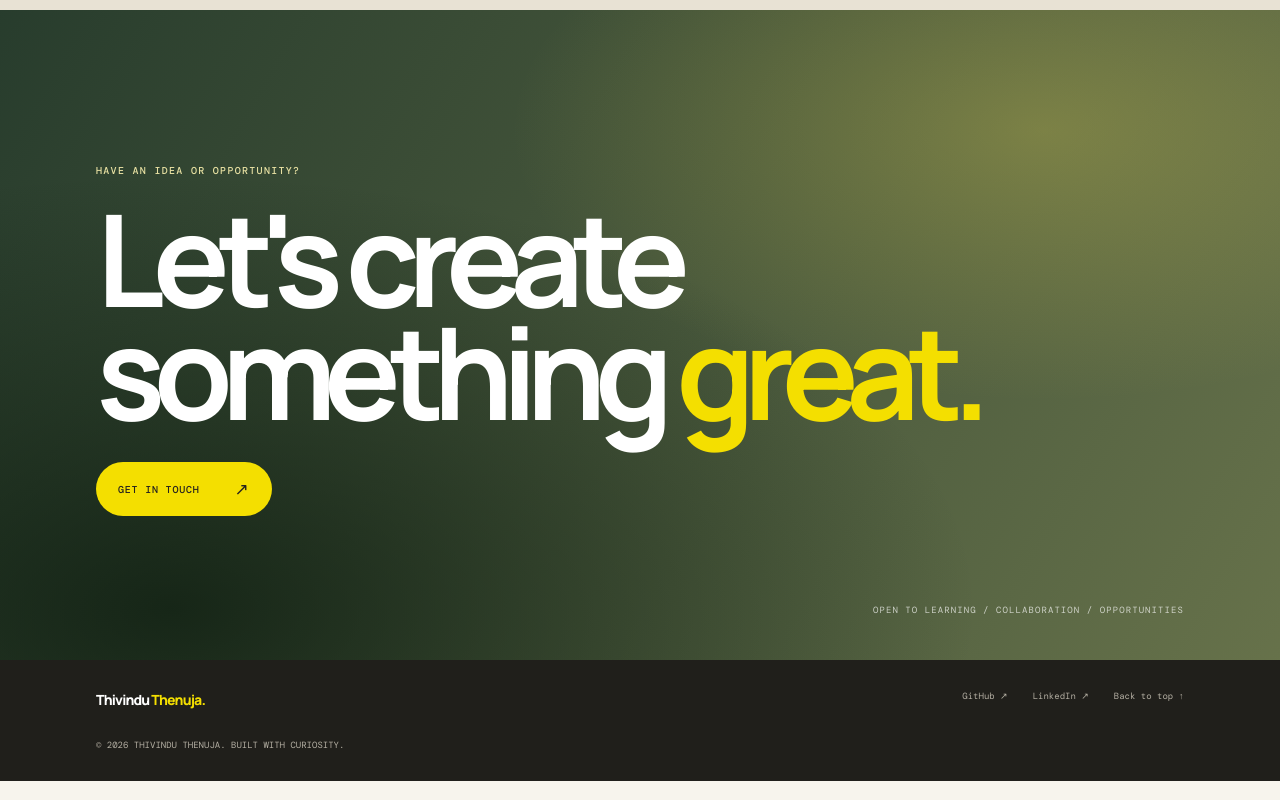
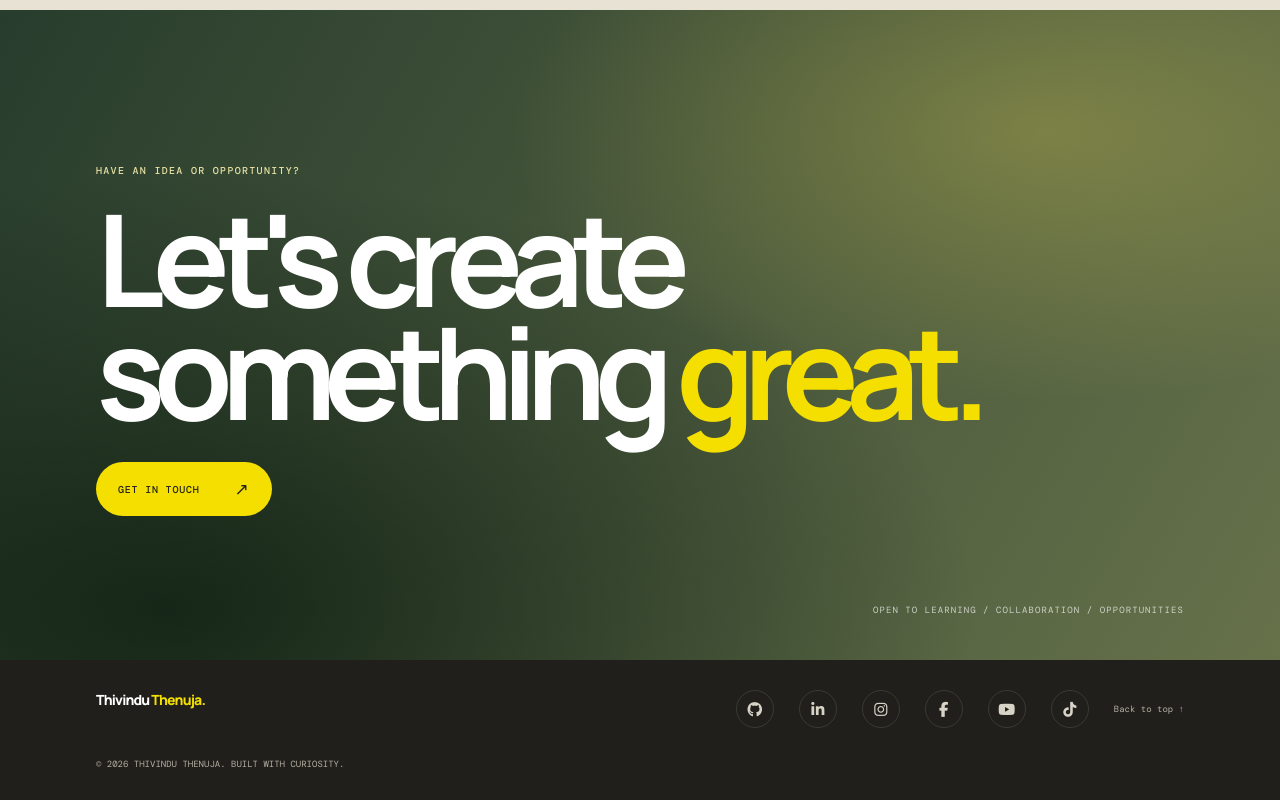
Before and after one commit to Thivindu2005/Portfolio-website, a plain HTML site: page index.html in a window 1280 px wide. Shown: the part 5835-6635 px from the top of the page. Drawn offline with nearby package versions, Linux system fonts and the light colour scheme.

Commit message:
add social media icons to footer

```diff
--- a/css/style.css
+++ b/css/style.css
@@ -874,6 +874,7 @@ button {
 .footer-links {
     display: flex;
     justify-content: flex-end;
+    align-items: center;
     gap: 25px;
 }
 
@@ -886,7 +887,35 @@ button {
 
 .footer-links a:hover {
     color: var(--yellow);
+
 }
+
+.footer-links .social-icon {
+    display: grid;
+    width: 38px;
+    height: 38px;
+    place-items: center;
+    border: 1px solid #3b3932;
+    border-radius: 50%;
+    color: #d8d3c7;
+    font-size: 15px;
+    transition: background 0.25s ease, color 0.25s ease, border-color 0.25s ease, transform 0.25s ease;
+}
+
+.footer-links .social-icon:hover {
+    background: var(--yellow);
+    border-color: var(--yellow);
+    color: #1e1d18;
+    transform: translateY(-3px);
+
+}
+
+.footer-links .social-github:hover    { background: #ffffff; border-color: #ffffff; }
+.footer-links .social-linkedin:hover  { background: #0a66c2; border-color: #0a66c2; color: #fff; }
+.footer-links .social-instagram:hover { background: #e4405f; border-color: #e4405f; color: #fff; }
+.footer-links .social-facebook:hover  { background: #1877f2; border-color: #1877f2; color: #fff; }
+.footer-links .social-youtube:hover   { background: #ff0000; border-color: #ff0000; color: #fff; }
+.footer-links .social-tiktok:hover    { background: #ffffff; border-color: #ffffff; }
 
 .site-footer p {
     grid-column: 1 / -1;
--- a/index.html
+++ b/index.html
@@ -11,6 +11,9 @@
     <link rel="preconnect" href="https://fonts.googleapis.com">
     <link rel="preconnect" href="https://fonts.gstatic.com" crossorigin>
     <link href="https://fonts.googleapis.com/css2?family=DM+Mono:wght@400;500&family=Manrope:wght@400;500;600;700;800&display=swap" rel="stylesheet">
+
+    <!-- Font Awesome gives us the social media brand icons. -->
+    <link rel="stylesheet" href="https://cdnjs.cloudflare.com/ajax/libs/font-awesome/6.5.1/css/all.min.css">
 
     <link rel="stylesheet" href="css/style.css">
 </head>
@@ -229,7 +232,7 @@
             <div class="contact-content reveal">
                 <p class="small-label">HAVE AN IDEA OR OPPORTUNITY?</p>
                 <h2>Let's create<br>something <span>great.</span></h2>
-                <a class="contact-button" href="mailto:your.email@example.com">GET IN TOUCH <span>↗</span></a>
+                <a class="contact-button" href="mailto:thenujathivindu2005@gmail.com">GET IN TOUCH <span>↗</span></a>
             </div>
             <p class="contact-side-text">OPEN TO LEARNING / COLLABORATION / OPPORTUNITIES</p>
         </section>
@@ -238,8 +241,12 @@
     <footer class="site-footer">
         <a class="brand" href="#home">Thivindu <span>Thenuja.</span></a>
         <div class="footer-links">
-            <a href="https://github.com/your-username" target="_blank" rel="noreferrer">GitHub ↗</a>
-            <a href="https://www.linkedin.com/in/your-linkedin/" target="_blank" rel="noreferrer">LinkedIn ↗</a>
+            <a class="social-icon social-github" href="https://github.com/Thivindu2005" target="_blank" rel="noopener noreferrer" aria-label="GitHub"><i class="fa-brands fa-github"></i></a>
+            <a class="social-icon social-linkedin" href="https://www.linkedin.com/in/thivi-dev" target="_blank" rel="noopener noreferrer" aria-label="LinkedIn"><i class="fa-brands fa-linkedin-in"></i></a>
+            <a class="social-icon social-instagram" href="https://instagram.com/_thiviii_s" target="_blank" rel="noopener noreferrer" aria-label="Instagram"><i class="fa-brands fa-instagram"></i></a>
+            <a class="social-icon social-facebook" href="https://facebook.com/thivindu.thenuja.3" target="_blank" rel="noopener noreferrer" aria-label="Facebook"><i class="fa-brands fa-facebook-f"></i></a>
+            <a class="social-icon social-youtube" href="https://youtube.com/@Thivindu_Thenuja" target="_blank" rel="noopener noreferrer" aria-label="YouTube"><i class="fa-brands fa-youtube"></i></a>
+            <a class="social-icon social-tiktok" href="https://tiktok.com/@_thiviii_s" target="_blank" rel="noopener noreferrer" aria-label="TikTok"><i class="fa-brands fa-tiktok"></i></a>
             <a href="#home">Back to top ↑</a>
         </div>
         <p>© <span id="currentYear"></span> THIVINDU THENUJA. BUILT WITH CURIOSITY.</p>
```
